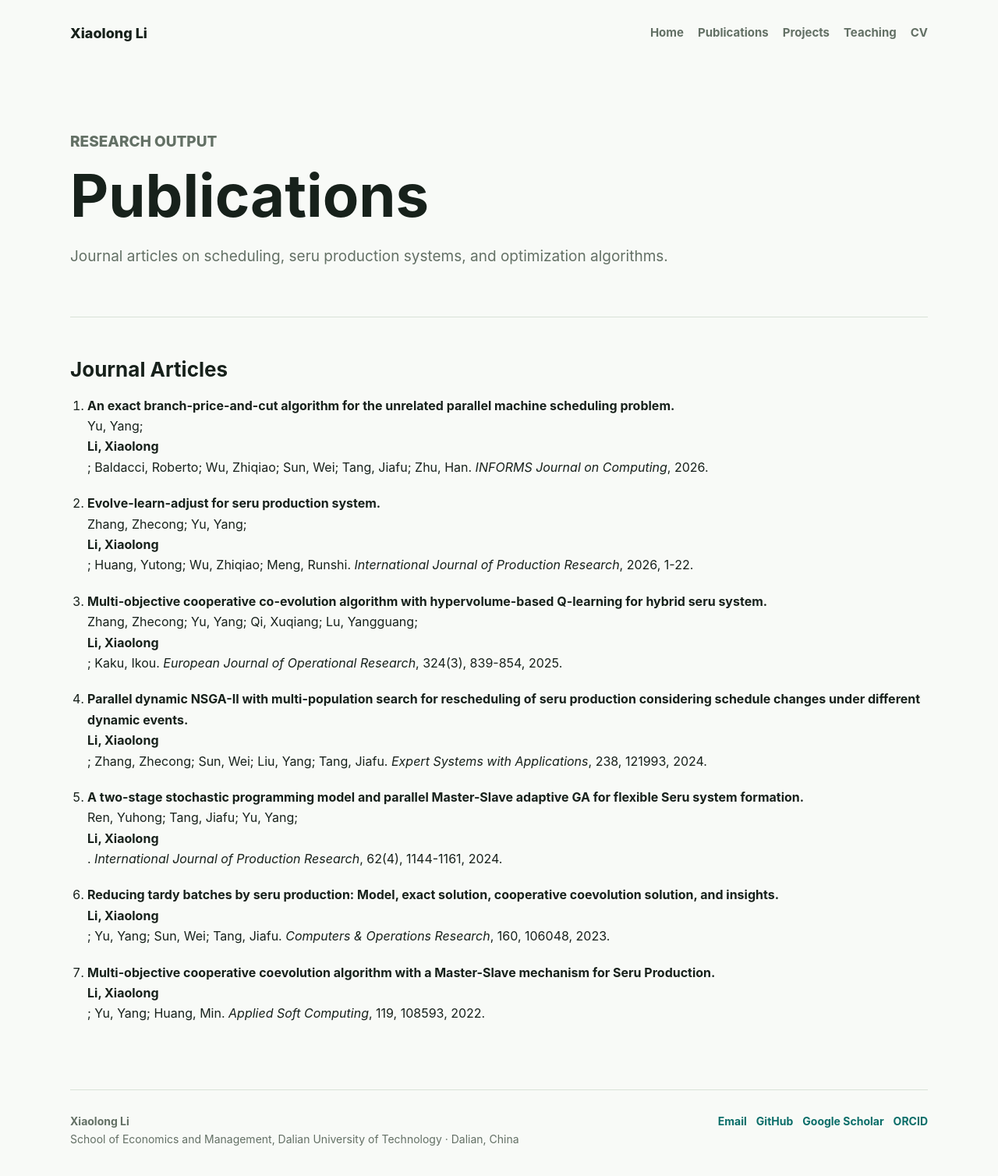
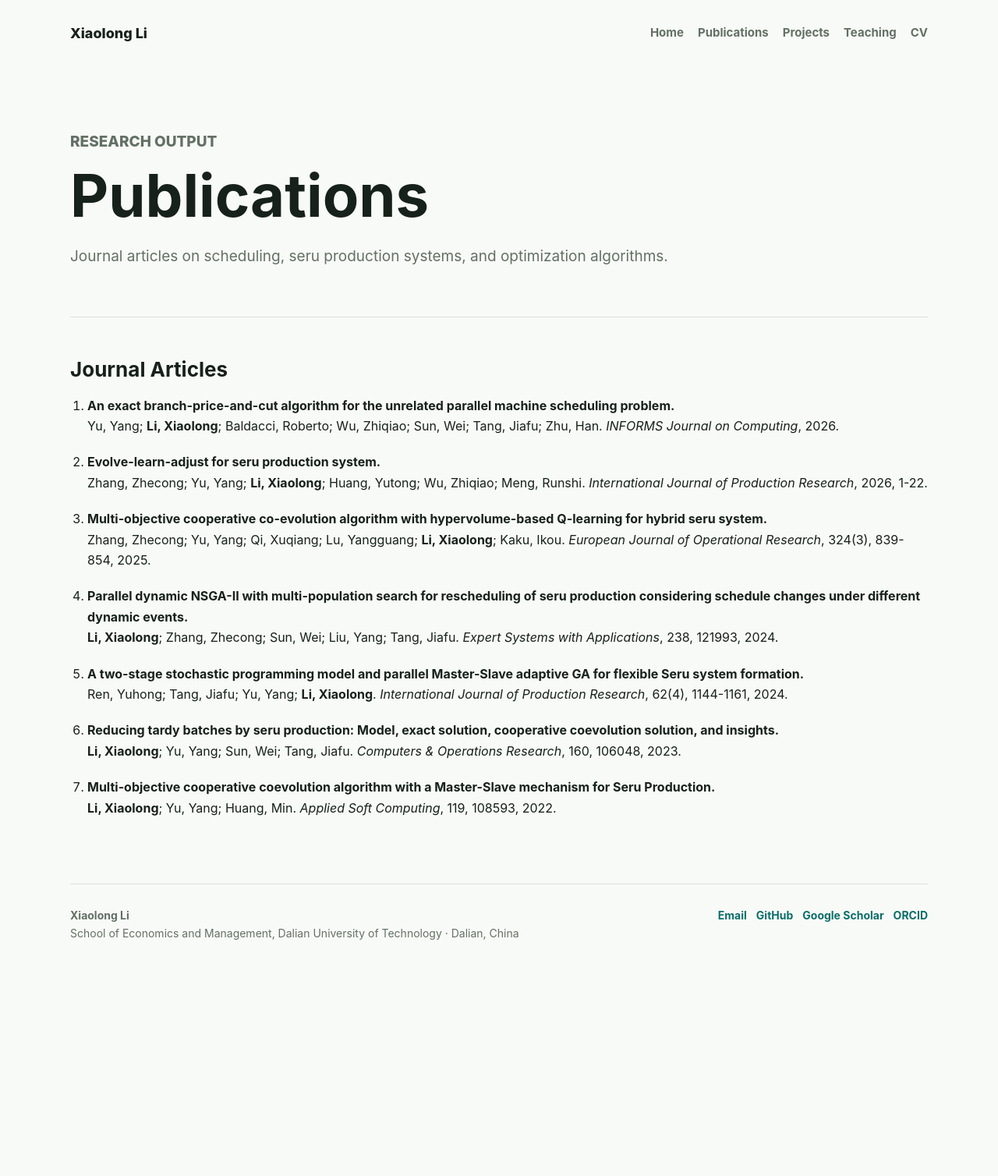
Before and after one commit to Luckydragon96/Luckydragon96.github.io, a Jekyll site: the page built from publications.md, in a window 1280 px wide. Shown: the whole page at 78% size. Built offline with Jekyll 4.4.1, drawn with Linux system fonts in a browser that asks for light colours; after the commit the page ends 1244 px from its top, so only the background shows below that.

Commit message:
Keep publication authors inline

```diff
--- a/assets/css/style.scss
+++ b/assets/css/style.scss
@@ -229,7 +229,7 @@ p {
 }
 
 .item-list > li > strong,
-.publication-list > li > strong {
+.publication-title {
   display: block;
 }
 
--- a/publications.md
+++ b/publications.md
@@ -14,37 +14,37 @@ permalink: /publications/
   <h2>Journal Articles</h2>
   <ol class="publication-list">
     <li>
-      <strong>An exact branch-price-and-cut algorithm for the unrelated parallel machine scheduling problem.</strong>
+      <strong class="publication-title">An exact branch-price-and-cut algorithm for the unrelated parallel machine scheduling problem.</strong>
       Yu, Yang; <strong>Li, Xiaolong</strong>; Baldacci, Roberto; Wu, Zhiqiao; Sun, Wei; Tang, Jiafu; Zhu, Han.
       <em>INFORMS Journal on Computing</em>, 2026.
     </li>
     <li>
-      <strong>Evolve-learn-adjust for seru production system.</strong>
+      <strong class="publication-title">Evolve-learn-adjust for seru production system.</strong>
       Zhang, Zhecong; Yu, Yang; <strong>Li, Xiaolong</strong>; Huang, Yutong; Wu, Zhiqiao; Meng, Runshi.
       <em>International Journal of Production Research</em>, 2026, 1-22.
     </li>
     <li>
-      <strong>Multi-objective cooperative co-evolution algorithm with hypervolume-based Q-learning for hybrid seru system.</strong>
+      <strong class="publication-title">Multi-objective cooperative co-evolution algorithm with hypervolume-based Q-learning for hybrid seru system.</strong>
       Zhang, Zhecong; Yu, Yang; Qi, Xuqiang; Lu, Yangguang; <strong>Li, Xiaolong</strong>; Kaku, Ikou.
       <em>European Journal of Operational Research</em>, 324(3), 839-854, 2025.
     </li>
     <li>
-      <strong>Parallel dynamic NSGA-II with multi-population search for rescheduling of seru production considering schedule changes under different dynamic events.</strong>
+      <strong class="publication-title">Parallel dynamic NSGA-II with multi-population search for rescheduling of seru production considering schedule changes under different dynamic events.</strong>
       <strong>Li, Xiaolong</strong>; Zhang, Zhecong; Sun, Wei; Liu, Yang; Tang, Jiafu.
       <em>Expert Systems with Applications</em>, 238, 121993, 2024.
     </li>
     <li>
-      <strong>A two-stage stochastic programming model and parallel Master-Slave adaptive GA for flexible Seru system formation.</strong>
+      <strong class="publication-title">A two-stage stochastic programming model and parallel Master-Slave adaptive GA for flexible Seru system formation.</strong>
       Ren, Yuhong; Tang, Jiafu; Yu, Yang; <strong>Li, Xiaolong</strong>.
       <em>International Journal of Production Research</em>, 62(4), 1144-1161, 2024.
     </li>
     <li>
-      <strong>Reducing tardy batches by seru production: Model, exact solution, cooperative coevolution solution, and insights.</strong>
+      <strong class="publication-title">Reducing tardy batches by seru production: Model, exact solution, cooperative coevolution solution, and insights.</strong>
       <strong>Li, Xiaolong</strong>; Yu, Yang; Sun, Wei; Tang, Jiafu.
       <em>Computers &amp; Operations Research</em>, 160, 106048, 2023.
     </li>
     <li>
-      <strong>Multi-objective cooperative coevolution algorithm with a Master-Slave mechanism for Seru Production.</strong>
+      <strong class="publication-title">Multi-objective cooperative coevolution algorithm with a Master-Slave mechanism for Seru Production.</strong>
       <strong>Li, Xiaolong</strong>; Yu, Yang; Huang, Min.
       <em>Applied Soft Computing</em>, 119, 108593, 2022.
     </li>
```
